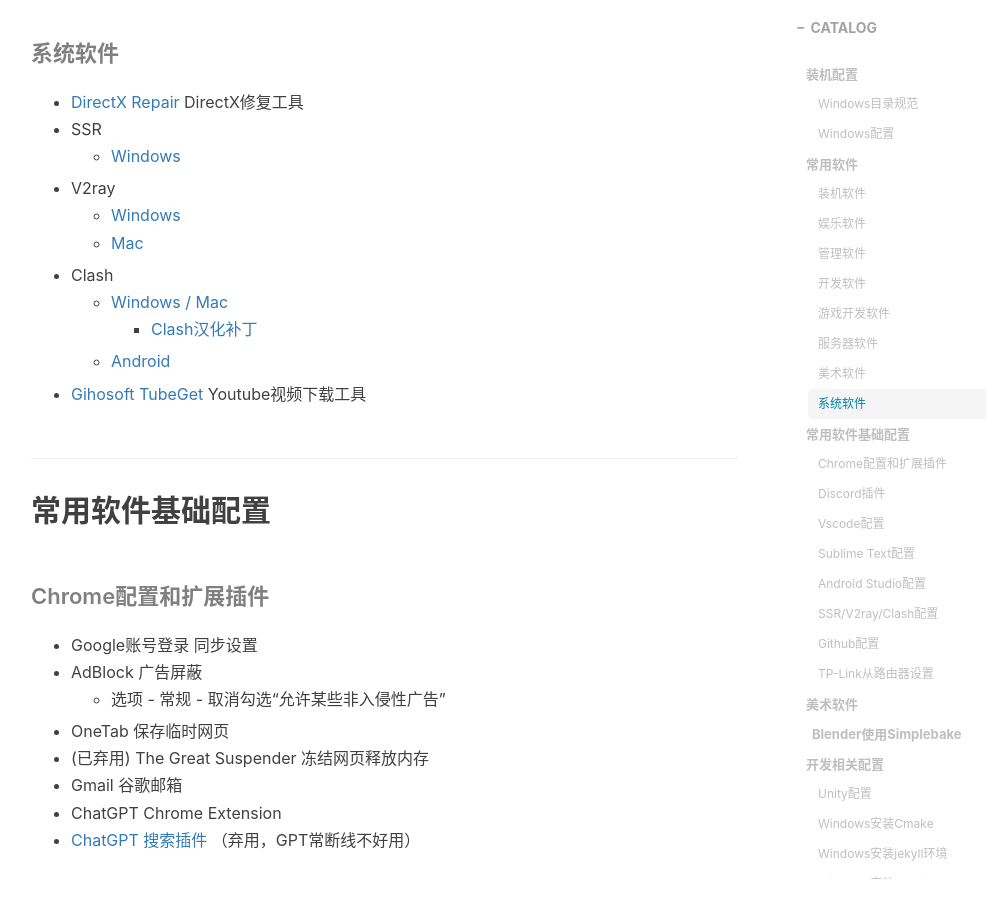
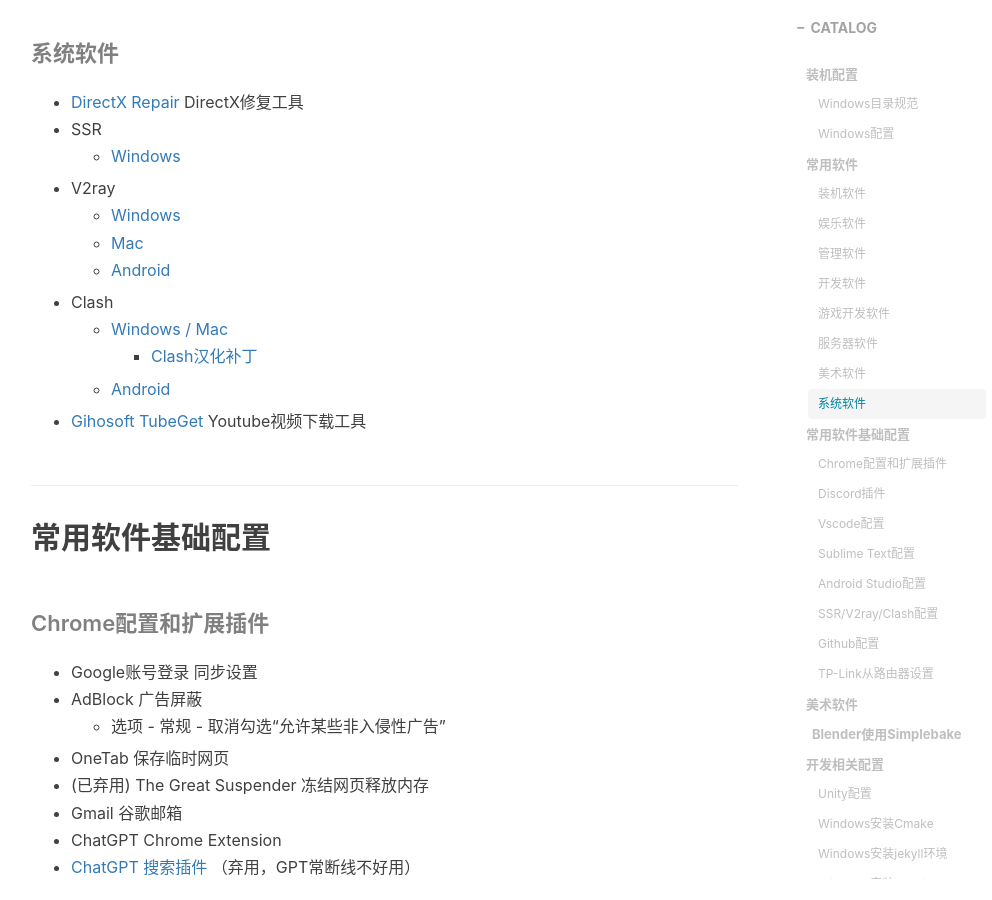
Before and after one commit to gumcstronger/gumcstronger.github.io, a Jekyll site: the page built from _posts/2022/2022-08-24-windows.md, in a window 1280 px wide and 900 px high, scrolled down 3862 px. Shown: the whole window, without its empty margins (234-1226 px from the left). Built offline with Jekyll 4.4.1, drawn with Linux system fonts in a browser that asks for light colours; comment, search, counter and statistics services are not loaded.

Commit message:
Update 2022-08-24-windows.md

```diff
--- a/_posts/2022/2022-08-24-windows.md
+++ b/_posts/2022/2022-08-24-windows.md
@@ -128,6 +128,7 @@
 - V2ray
   - [Windows](https://github.com/2dust/v2rayN)
   - [Mac](https://github.com/yanue/V2rayU)
+  - [Android](https://github.com/bannedbook/v2ray.vpn/releases)
 - Clash
   - [Windows / Mac](https://github.com/Fndroid/clash_for_windows_pkg)
     - [Clash汉化补丁](https://github.com/BoyceLig/Clash_Chinese_Patch)
```
